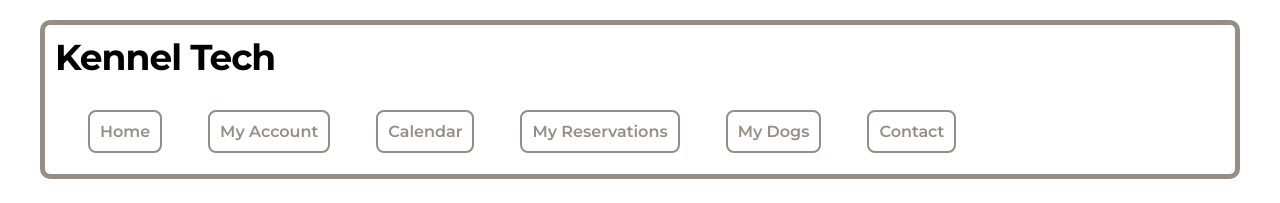
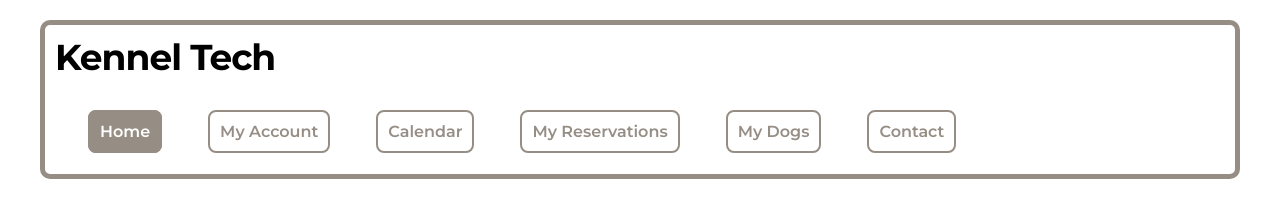
Before and after one commit to AndrueGage/Kennel-Tech, a React app in the folder client/: page / in a window 1280 px wide. In both pictures the pointer is over the link "Home". Shown: the top 203 px of the page. Built offline with nearby package versions, Linux system fonts and the light colour scheme; the HTML template or start-up script is replaced by a standard one.

Commit message:
added hover and active effects for navbar links

```diff
--- a/client/src/index.css
+++ b/client/src/index.css
@@ -59,6 +59,16 @@
     margin: 13px;
 }
 
+.navlist li a:hover {
+    background-color: var(--battleship-grey);
+    color: white;
+}
+
+.navlist li a:active {
+    background-color: white;
+    color: var(--battleship-grey);
+}
+
 .card {
     border: 5px solid var(--tea-green);
     border-radius: 10px;
```
